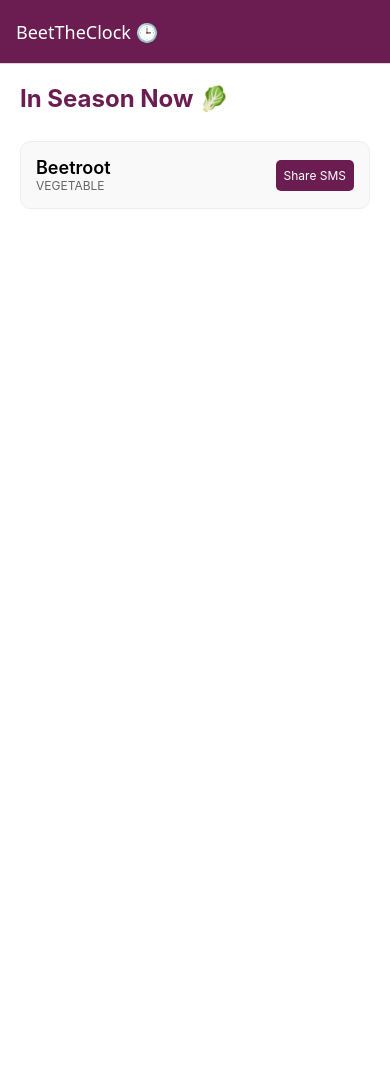
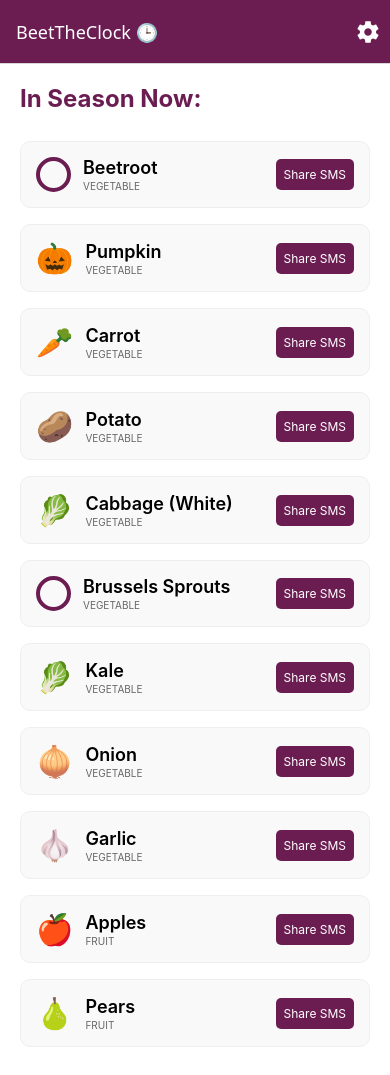
Before and after one commit to JakubKivi/BeetTheClock, a React Native app: screen /Home in a window 390 px wide. Before the commit the page ends 844 px from the top, so only its background shows below. Built offline with nearby package versions, Linux system fonts and the light colour scheme.

Commit message:
improved starting page, added settings btn

```diff
--- a/App.tsx
+++ b/App.tsx
@@ -3,6 +3,8 @@ import { NavigationContainer } from "@react-navigation/native";
 import { createStackNavigator } from "@react-navigation/stack";
 import HomeScreen from "./screens/HomeScreen";
 import SettingsScreen from "./screens/SettingsScreen";
+import { Ionicons } from "@expo/vector-icons";
+import { TouchableOpacity } from "react-native";
 
 const Stack = createStackNavigator();
 
@@ -19,7 +21,18 @@ export default function App() {
         <Stack.Screen
           name="Home"
           component={HomeScreen}
-          options={{ title: "BeetTheClock 🕒" }}
+          options={({ navigation }) => ({
+            title: "BeetTheClock 🕒",
+            // Add the gear icon on the right
+            headerRight: () => (
+              <TouchableOpacity
+                onPress={() => navigation.navigate("Settings")}
+                style={{ marginRight: 10 }} // Add some spacing
+              >
+                <Ionicons name="settings-sharp" size={24} color="#fff" />
+              </TouchableOpacity>
+            ),
+          })}
         />
         <Stack.Screen
           name="Settings"
--- a/components/ProduceCard.tsx
+++ b/components/ProduceCard.tsx
@@ -8,12 +8,26 @@ interface Props {
 }
 
 const ProduceCard: React.FC<Props> = ({ item, onPress }) => {
+  const hasEmoji = item.emoji && item.emoji.trim().length > 0;
+
   return (
     <View style={styles.card}>
-      <View>
-        <Text style={styles.name}>{item.name}</Text>
-        <Text style={styles.category}>{item.category.toUpperCase()}</Text>
+      {/* Container for Emoji and Text combined */}
+      <View style={styles.leftContainer}>
+        {/* WARUNEK: Jeśli jest emoji, pokaż tekst, jeśli nie - kółko */}
+        {hasEmoji ? (
+          <Text style={styles.emoji}>{item.emoji}</Text>
+        ) : (
+          <View style={styles.emptyCircle} />
+        )}
+
+        {/* Container for Name and Category stacked vertically */}
+        <View style={styles.textContainer}>
+          <Text style={styles.name}>{item.name}</Text>
+          <Text style={styles.category}>{item.category.toUpperCase()}</Text>
+        </View>
       </View>
+
       <TouchableOpacity style={styles.button} onPress={onPress}>
         <Text style={styles.buttonText}>Share SMS</Text>
       </TouchableOpacity>
@@ -27,16 +41,52 @@ const styles = StyleSheet.create({
     padding: 15,
     borderRadius: 10,
     marginVertical: 8,
-    flexDirection: "row",
-    justifyContent: "space-between",
+    flexDirection: "row", // Horizontal layout for the whole card
+    justifyContent: "space-between", // Push left content and button apart
     alignItems: "center",
     borderWidth: 1,
     borderColor: "#eee",
   },
-  name: { fontSize: 18, fontWeight: "600" },
-  category: { fontSize: 12, color: "#666" },
-  button: { backgroundColor: "#6b1d52", padding: 8, borderRadius: 5 },
-  buttonText: { color: "#fff", fontSize: 12 },
+  leftContainer: {
+    flexDirection: "row", // Horizontal layout for emoji and text block
+    alignItems: "center",
+    flex: 1, // Take up available space pushing button to the right
+  },
+  textContainer: {
+    marginLeft: 12,
+    justifyContent: "center",
+  },
+  name: {
+    fontSize: 18,
+    fontWeight: "600",
+    color: "#000",
+  },
+  emoji: {
+    fontSize: 30,
+  },
+  emptyCircle: {
+    width: 35,
+    height: 35,
+    borderRadius: 17.5, // Połowa width/height robi idealne koło
+    borderWidth: 4, // Grubość linii
+    borderColor: "#6b1d52",
+    backgroundColor: "transparent", // Pusty środek
+  },
+  category: {
+    fontSize: 10,
+    color: "#666",
+    marginTop: 2,
+  },
+  button: {
+    backgroundColor: "#6b1d52",
+    padding: 8,
+    borderRadius: 5,
+    marginLeft: 10,
+  },
+  buttonText: {
+    color: "#fff",
+    fontSize: 12,
+  },
 });
 
 export default ProduceCard;
--- a/constants/produce.ts
+++ b/constants/produce.ts
@@ -1,14 +1,275 @@
 import { Produce } from "../types";
 
 export const PRODUCE_DATA: Produce[] = [
+  // --- Vegetables ---
   {
     id: "1",
     name: "Beetroot",
     category: "vegetable",
+    // Available from storage (Jan-Apr) and fresh harvest (Jun-Dec)
+    months: [0, 1, 2, 3, 5, 6, 7, 8, 9, 10, 11],
+  },
+  {
+    id: "2",
+    name: "Asparagus",
+    category: "vegetable",
+    // Short season: May - June
+    months: [4, 5],
+  },
+  {
+    id: "3",
+    name: "Pumpkin",
+    category: "vegetable",
+    // Harvest and storage: Sept - Dec
+    months: [8, 9, 10, 11],
+    emoji: "🎃",
+  },
+  {
+    id: "4",
+    name: "Carrot",
+    category: "vegetable",
+    // Available almost year-round due to storage
+    months: [0, 1, 2, 3, 5, 6, 7, 8, 9, 10, 11],
+    emoji: "🥕",
+  },
+  {
+    id: "5",
+    name: "Potato",
+    category: "vegetable",
+    // Early potatoes start June, storage lasts until next harvest
+    months: [0, 1, 2, 3, 4, 5, 6, 7, 8, 9, 10, 11],
+    emoji: "🥔",
+  },
+  {
+    id: "6",
+    name: "Tomato",
+    category: "vegetable",
+    // Field/Poly-tunnel season: Jul - Sept/Oct
+    months: [6, 7, 8, 9],
+    emoji: "🍅",
+  },
+  {
+    id: "7",
+    name: "Cucumber",
+    category: "vegetable",
+    // Field grown: Jul - Sept
+    months: [6, 7, 8],
+    emoji: "🥒",
+  },
+  {
+    id: "8",
+    name: "Radish",
+    category: "vegetable",
+    // Spring (Mar-Jun) and Autumn harvest (Sept-Oct)
+    months: [2, 3, 4, 5, 8, 9],
+  },
+  {
+    id: "9",
+    name: "Cauliflower",
+    category: "vegetable",
+    // May - Nov
+    months: [4, 5, 6, 7, 8, 9, 10],
+  },
+  {
+    id: "10",
+    name: "Broccoli",
+    category: "vegetable",
+    // Jun - Nov
+    months: [5, 6, 7, 8, 9, 10],
+    emoji: "🥦",
+  },
+  {
+    id: "11",
+    name: "Zucchini",
+    category: "vegetable",
+    // Jun - Oct
+    months: [5, 6, 7, 8, 9],
+  },
+  {
+    id: "12",
+    name: "Pepper",
+    category: "vegetable",
+    // Aug - Oct (Greenhouse/Field)
+    months: [7, 8, 9],
+    emoji: "🫑",
+  },
+  {
+    id: "13",
+    name: "Beans (Broad)",
+    category: "vegetable",
+    // Fava beans: Jun - Jul
+    months: [5, 6],
+    emoji: "🫘",
+  },
+  {
+    id: "14",
+    name: "Beans (Green)",
+    category: "vegetable",
+    // Jul - Sept
+    months: [6, 7, 8],
+    emoji: "🫘",
+  },
+  {
+    id: "15",
+    name: "Cabbage (White)",
+    category: "vegetable",
+    // Year-round (early varieties + storage)
+    months: [0, 1, 2, 3, 4, 5, 6, 7, 8, 9, 10, 11],
+    emoji: "🥬",
+  },
+  {
+    id: "16",
+    name: "Brussels Sprouts",
+    category: "vegetable",
+    // Oct - Feb (can handle frost)
+    months: [0, 1, 9, 10, 11],
+  },
+  {
+    id: "17",
+    name: "Kale",
+    category: "vegetable",
+    // Aug - Mar
+    months: [0, 1, 2, 7, 8, 9, 10, 11],
+    emoji: "🥬",
+  },
+  {
+    id: "18",
+    name: "Spinach",
+    category: "vegetable",
+    // Spring and Autumn harvest
+    months: [3, 4, 5, 7, 8, 9],
+    emoji: "🥬",
+  },
+  {
+    id: "19",
+    name: "Rhubarb",
+    category: "vegetable",
+    // Apr - Jun
+    months: [3, 4, 5],
+  },
+  {
+    id: "20",
+    name: "Onion",
+    category: "vegetable",
+    // Year-round (storage)
+    months: [0, 1, 2, 3, 4, 5, 6, 7, 8, 9, 10, 11],
+    emoji: "🧅",
+  },
+  {
+    id: "20b",
+    name: "Garlic",
+    category: "vegetable",
+    // Year-round (storage)
+    months: [0, 1, 2, 3, 4, 5, 6, 7, 8, 9, 10, 11],
+    emoji: "🧄",
+  },
+  {
+    id: "20c",
+    name: "Corn",
+    category: "vegetable",
+    // Aug - Oct
+    months: [7, 8, 9],
+    emoji: "🌽",
+  },
+
+  // --- Fruits ---
+  {
+    id: "21",
+    name: "Strawberries",
+    category: "fruit",
+    // Field grown: Jun - Jul (late May dependent on weather)
+    months: [5, 6],
+    emoji: "🍓",
+  },
+  {
+    id: "22",
+    name: "Apples",
+    category: "fruit",
+    // Harvest (Aug-Oct) + Storage (Year-round except maybe July gap)
+    months: [0, 1, 2, 3, 4, 5, 7, 8, 9, 10, 11],
+    emoji: "🍎",
+  },
+  {
+    id: "23",
+    name: "Pears",
+    category: "fruit",
+    // Aug - Feb
     months: [0, 1, 7, 8, 9, 10, 11],
+    emoji: "🍐",
   },
-  { id: "2", name: "Strawberries", category: "fruit", months: [4, 5, 6] },
-  { id: "3", name: "Apples", category: "fruit", months: [7, 8, 9, 10] },
-  { id: "4", name: "Asparagus", category: "vegetable", months: [3, 4, 5] },
-  { id: "5", name: "Pumpkin", category: "vegetable", months: [8, 9, 10] },
+  {
+    id: "24",
+    name: "Plums",
+    category: "fruit",
+    // Jul - Oct
+    months: [6, 7, 8, 9],
+  },
+  {
+    id: "25",
+    name: "Cherries (Sweet)",
+    category: "fruit",
+    // Jun - Jul
+    months: [5, 6],
+    emoji: "🍒",
+  },
+  {
+    id: "26",
+    name: "Cherries (Sour)",
+    category: "fruit",
+    // Jul - early Aug
+    months: [6, 7],
+    emoji: "🍒",
+  },
+  {
+    id: "27",
+    name: "Raspberries",
+    category: "fruit",
+    // Summer and Autumn varieties: Jun - Oct
+    months: [5, 6, 7, 8, 9],
+  },
+  {
+    id: "28",
+    name: "Blueberries",
+    category: "fruit",
+    // American blueberry: Jul - Sept
+    months: [6, 7, 8],
+    emoji: "🫐",
+  },
+  {
+    id: "29",
+    name: "Currants",
+    category: "fruit",
+    // Black/Red: Jul - Aug
+    months: [6, 7],
+  },
+  {
+    id: "30",
+    name: "Gooseberries",
+    category: "fruit",
+    // Jun - Jul
+    months: [5, 6],
+  },
+  {
+    id: "31",
+    name: "Blackberries",
+    category: "fruit",
+    // Aug - Sept
+    months: [7, 8],
+  },
+  {
+    id: "32",
+    name: "Grapes",
+    category: "fruit",
+    // Polish harvest: Sept - Oct
+    months: [8, 9],
+    emoji: "🍇",
+  },
+  {
+    id: "33",
+    name: "Apricots",
+    category: "fruit",
+    // Jul - Aug
+    months: [6, 7],
+    emoji: "🍑",
+  },
 ];
--- a/package.json
+++ b/package.json
@@ -9,6 +9,7 @@
     "web": "expo start --web"
   },
   "dependencies": {
+    "@expo/vector-icons": "^15.0.3",
     "@react-native-async-storage/async-storage": "2.2.0",
     "@react-navigation/native": "^7.1.26",
     "@react-navigation/stack": "^7.6.13",
--- a/screens/HomeScreen.tsx
+++ b/screens/HomeScreen.tsx
@@ -1,23 +1,25 @@
-import React, { useEffect, useState } from 'react';
-import { View, Text, FlatList, StyleSheet, Alert } from 'react-native';
-import * as SMS from 'expo-sms';
-import { PRODUCE_DATA } from '../constants/produce';
-import { Produce } from '../types';
-import { getSettings } from '../services/storage';
-import ProduceCard from '../components/ProduceCard';
+import React, { useEffect, useState } from "react";
+import { View, Text, FlatList, StyleSheet, Alert } from "react-native";
+import * as SMS from "expo-sms";
+import { PRODUCE_DATA } from "../constants/produce";
+import { Produce } from "../types";
+import { getSettings } from "../services/storage";
+import ProduceCard from "../components/ProduceCard";
 
 const HomeScreen = () => {
-  const [targetNumber, setTargetNumber] = useState('');
+  const [targetNumber, setTargetNumber] = useState("");
   const currentMonth = new Date().getMonth();
 
   useEffect(() => {
     // Fetch saved phone number on mount
-    getSettings().then(settings => {
+    getSettings().then((settings) => {
       if (settings?.phoneNumber) setTargetNumber(settings.phoneNumber);
     });
   }, []);
 
-  const seasonalProduce = PRODUCE_DATA.filter((p: Produce) => p.months.includes(currentMonth));
+  const seasonalProduce = PRODUCE_DATA.filter((p: Produce) =>
+    p.months.includes(currentMonth)
+  );
 
   const handleShare = async (name: string) => {
     const isAvailable = await SMS.isAvailableAsync();
@@ -33,15 +35,12 @@ const HomeScreen = () => {
 
   return (
     <View style={styles.container}>
-      <Text style={styles.title}>In Season Now 🥬</Text>
+      <Text style={styles.title}>In Season Now:</Text>
       <FlatList
         data={seasonalProduce}
         keyExtractor={(item) => item.id}
         renderItem={({ item }) => (
-          <ProduceCard
-            item={item}
-            onPress={() => handleShare(item.name)}
-          />
+          <ProduceCard item={item} onPress={() => handleShare(item.name)} />
         )}
       />
     </View>
@@ -49,8 +48,13 @@ const HomeScreen = () => {
 };
 
 const styles = StyleSheet.create({
-  container: { flex: 1, padding: 20, backgroundColor: '#fff' },
-  title: { fontSize: 24, fontWeight: 'bold', marginBottom: 20, color: '#6b1d52' }
+  container: { flex: 1, padding: 20, backgroundColor: "#fff" },
+  title: {
+    fontSize: 24,
+    fontWeight: "bold",
+    marginBottom: 20,
+    color: "#6b1d52",
+  },
 });
 
 export default HomeScreen;
--- a/types/index.ts
+++ b/types/index.ts
@@ -3,6 +3,7 @@ export interface Produce {
   name: string;
   months: number[]; // 0-11
   category: "fruit" | "vegetable";
+  emoji?: string;
 }
 
 export interface UserSettings {
```
Also changed, not shown: 1 other file (tests, documents, lock files or other folders).
